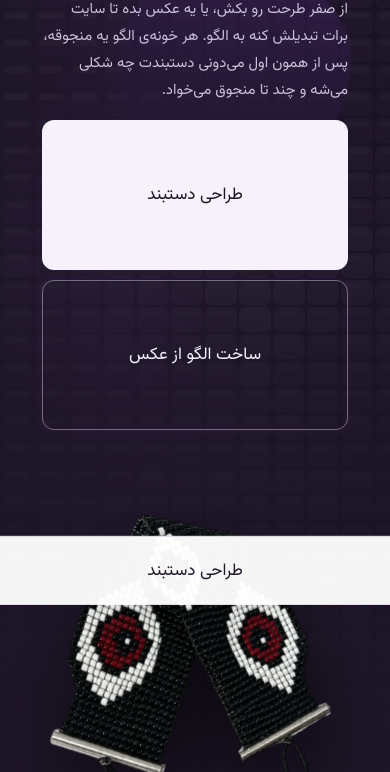
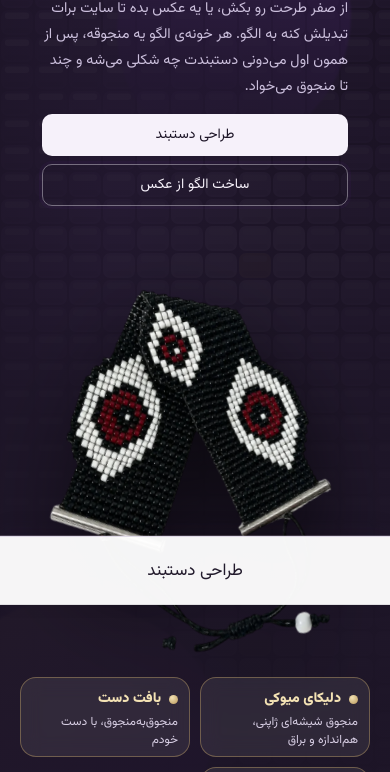
Before and after one commit to caraww/cara, a website: page index.html in a window 390 px wide. Shown: the part 315-1087 px from the top of the page. Drawn offline with Linux system fonts and the light colour scheme.

Commit message:
hero updt

```diff
--- a/css/hero.css
+++ b/css/hero.css
@@ -55,3 +55,11 @@
   .hint{display:none}
   .hero2 .b1{width:70vw;height:70vw;left:-15%;bottom:0}.hero2 .b2{width:60vw;height:60vw;left:30%;top:20%}
 }
+
+/* موبایل: دکمه‌های هیرو کوچیک‌تر و کنار هم */
+@media (max-width:820px){
+  .hero2 .hero-copy .btns{display:flex;flex-wrap:nowrap;gap:8px}
+  .hero2 .hero-copy .btns .btn{flex:1 1 0;min-width:0;min-height:42px;height:42px;padding:0 10px;font-size:14px;line-height:1;white-space:nowrap;border-radius:10px}
+  .hero2 .hero-copy p{font-size:14.5px;line-height:1.8;margin-bottom:14px}
+}
+@media (max-width:360px){.hero2 .hero-copy .btns .btn{font-size:13px;padding:0 6px}}
--- a/index.html
+++ b/index.html
@@ -57,7 +57,7 @@
     </script>
     <title>کارا (cara) — دستبند منجوقی دست‌باف | طراحی و سفارش آنلاین</title>
 <link rel="stylesheet" href="css/decor.css" />
-<link rel="stylesheet" href="css/hero.css?v=2" />
+<link rel="stylesheet" href="css/hero.css?v=3" />
 <style>
 /* ===== فوتر صفحه‌ی اصلی: تاریک، ستون‌بندی منظم، نخ مهره‌ای بالاش ===== */
 .foot{display:block;position:relative;margin-top:0;padding:0;border:0;
```
